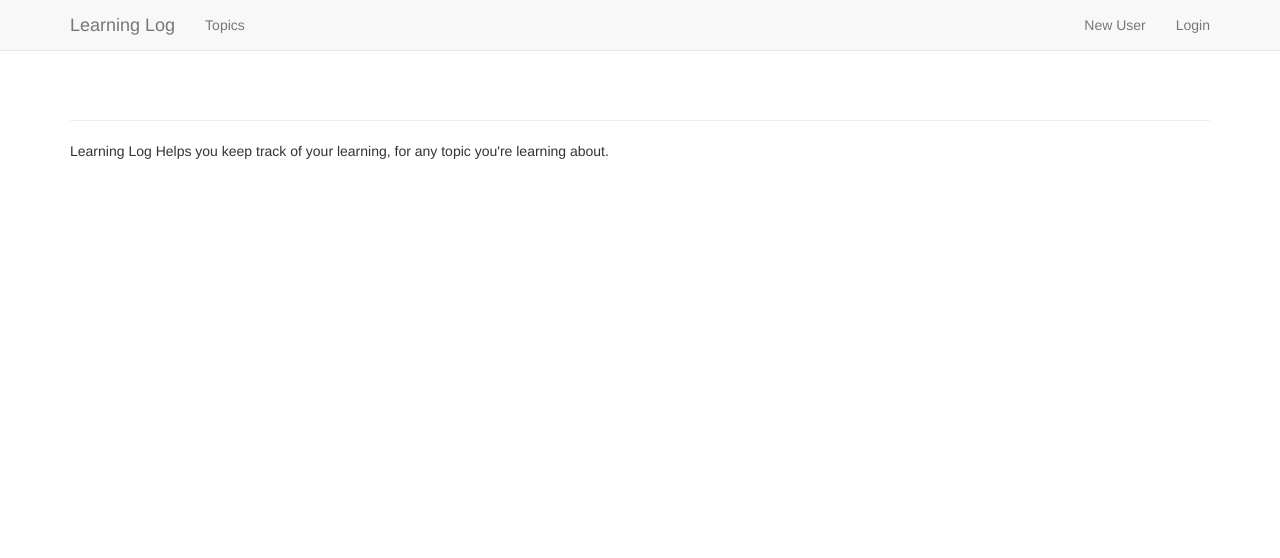
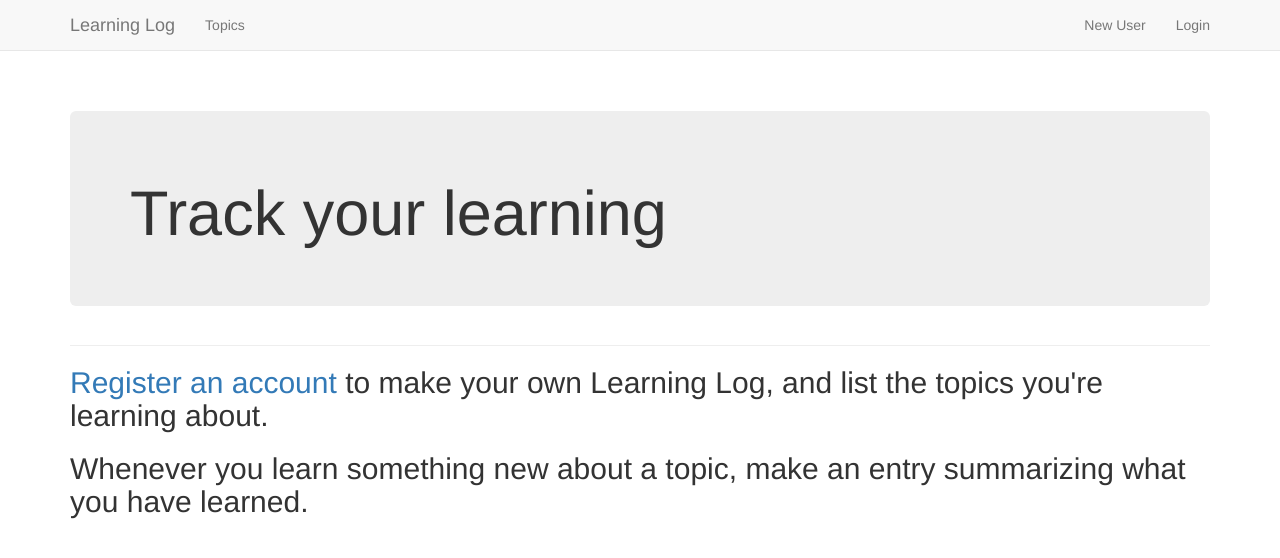
Before and after one commit to AntaeusNar/LearningLog-Django, a Django app: page / in a window 1280 px wide. Shown: the top 558 px of the page. Run offline with Django 3.2, Linux system fonts and the light colour scheme; some libraries are stand-ins or nearby versions.

Commit message:
updated index.html to use new bootstrap3

```diff
--- a/learning_logs/templates/learning_logs/index.html
+++ b/learning_logs/templates/learning_logs/index.html
@@ -1,5 +1,17 @@
 {% extends 'learning_logs/base.html' %}
 
+{% block header %}
+<div class="jumbotron">
+    <h1>Track your learning</h1>
+</div>
+{% endblock header %}
+
 {% block content %}
-    <p>Learning Log Helps you keep track of your learning, for any topic you're learning about.</p>
+<h2>
+    <a href="{% url 'users:register' %}">Register an account</a> to make your own Learning Log,
+    and list the topics you're learning about.
+</h2>
+<h2>
+    Whenever you learn something new about a topic, make an entry summarizing what you have learned.
+</h2>
 {% endblock content %}
```
